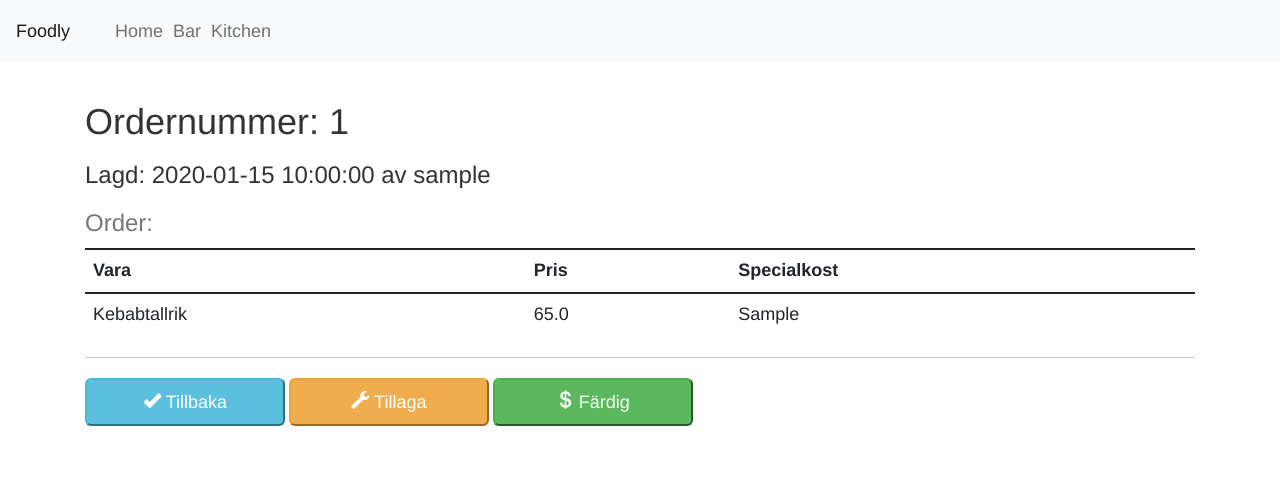
After one commit to OscarBohlin/foodly, a Flask app: page /status/1 in a window 1280 px wide. The commit adds this page. Shown: the top 480 px of the page. Run offline with Flask 2, Linux system fonts and the light colour scheme; data comes from the database, SQL or seed files in the repository; tables that the repository leaves empty hold one stand-in row (values such as "Sample post"); some libraries are stand-ins or nearby versions.

Commit message:
kitchen gui almost done

```diff
--- a/app.py
+++ b/app.py
@@ -93,9 +93,13 @@ def add_to_cart(product_id: int):
 	return redirect(url_for("bar"))
 
 
+
+
+
 @app.route("/kitchen", methods=["GET", "POST"])
 def kitchen():
-	orders_ready, orders_begin_prepared = db_manager.get_active_orders()
+	orders_ready, orders_begin_prepared = db_manager.get_active_orders() # tror inte att vi kommer att behöva denna
+
 	orders_placed = db_manager.get_placed_orders()
 	orders_cooking = db_manager.get_cooking_orders()
 	orders_done = db_manager.get_done_orders()
@@ -105,6 +109,41 @@ def kitchen():
 							orders_placed=orders_placed,
 							orders_cooking=orders_cooking,
 							orders_done=orders_done)
+
+@app.route("/status/<int:order_id>", methods=["GET","POST"])
+def status(order_id: int):
+	order = db_manager.get_any_order(order_id)
+
+	print(f"MIN FUCKING ORDER: {order_id}")
+	if order is None:
+		code = 404
+		message = "Order not found"
+		return render_template("errors/404.html",
+								error_code = code,
+								error_message = message)
+
+	return render_template("status.html", order = order)
+
+
+@app.route("/statuscooking/<int:order_id>", methods=["GET"])
+def statuscooking(order_id: int):
+	order_status_cooking = 2
+	db_manager.update_status(order_id, order_status_cooking)
+	return redirect(url_for("kitchen"))
+
+
+@app.route("/statusdone/<int:order_id>", methods=["GET"])
+def statusdone(order_id: int):
+	order_status_done = 3
+	db_manager.update_status(order_id, order_status_done)
+	return redirect(url_for("kitchen"))
+
+
+
+
+
+
+
 
 
 @app.route("/order/<int:order_id>", methods=["GET"])
--- a/db_manager.py
+++ b/db_manager.py
@@ -351,3 +351,39 @@ def get_done_orders():
 
 	done_orders = [order_id[0] for order_id in done_orders_tuple]
 	return done_orders
+
+def update_status(order_id: int, status: int):
+	connection = get_connection()
+
+	connection.execute("""UPDATE orders SET status = ?
+						WHERE order_id = ?""", (status, order_id))
+
+	connection.commit()
+	connection.close()
+
+def get_any_order(order_id: int) -> Order:
+
+	connection = get_connection()
+	# "order_id, last_modified, product_name, product_cost, product_category, item_diet, handled_by"
+
+	query = connection.execute("""SELECT o.order_id, o.last_modified, o.handled_by,
+										p.name, p.cost, p.category, i.diet,
+										o.status, o.placed_date
+						FROM orders AS o
+						INNER JOIN items AS i ON i.order_id = o.order_id
+						INNER JOIN products AS p ON p.product_id = i.product_id
+						WHERE o.order_id = ?""", (order_id,)).fetchall()
+
+	connection.commit()
+	connection.close()
+
+	if len(query) is 0:
+		return None
+
+	items = [parse_ItemToDisplay(item) for item in query]
+	last_modified = query[0][1]
+	handled_by 	= query[0][2]
+	status 		= query[0][7]
+	placed_date = query[0][8]
+
+	return Order(order_id, last_modified, handled_by, status, items, placed_date)
--- a/templates/kitchen.html
+++ b/templates/kitchen.html
@@ -11,21 +11,21 @@
             <h1 style="text-align: center;">Väntande ordrar</h1>
 
                 {% for order_id in orders_placed %}
-                <button type="button" onclick="window.location.href='/';" class="btn btn-lg btn-secondary order_id" style="background-color: blue;">{{ order_id }}</button>
+                <button type="button" onclick="window.location.href='/status/{{ order_id }}';" class="btn btn-lg btn-secondary order_id" style="background-color: rgb(99, 99, 252);">{{ order_id }}</button>
                 {% endfor %}
         </div>
         <div class="col-sm border-start">
             <h1 style="text-align: center;">Tillagas</h1>
 
                 {% for order_id in orders_cooking %}
-                <button type="button" onclick="window.location.href='/';" class="btn btn-lg btn-secondary kitchen_btn" style="background-color: yellow;">{{ order_id }}</button>
+                <button type="button" onclick="window.location.href='/status/{{ order_id }}';" class="btn btn-lg btn-secondary kitchen_btn" style="background-color: rgb(239, 239, 111);">{{ order_id }}</button>
                 {% endfor %}
 
         </div>
         <div class="col-sm border-start">
             <h1 style="text-align: center;">Klara</h1>
                 {% for order_id in orders_done %}
-                <button type="button" onclick="window.location.href='/';" class="btn btn-lg btn-secondary kitchen_btn" style="background-color: green;">{{ order_id }}</button>
+                <button type="button" onclick="window.location.href='/status/{{ order_id }}';" class="btn btn-lg btn-secondary kitchen_btn" style="background-color: lightgreen;">{{ order_id }}</button>
                 {% endfor %}
         </div>
     </div>
--- /dev/null
+++ b/templates/status.html
@@ -0,0 +1,59 @@
+{% extends 'bootstrap/base.html' %}
+{% import "bootstrap/wtf.html" as wtf %}
+
+{% include 'layout.html' %}
+
+
+{% block content %}
+<div class="container">
+
+	<div class="order">
+	<h1> Ordernummer: {{ order.order_id }}</h1>
+	<h3>Lagd: {{ order.placed_date }} av {{ order.handled_by }}</h3>
+
+
+		<div class="cart col">
+			<div class="table-responsive">
+			<table class="table table-sm borderless caption-top">
+			<caption>Order:</caption>
+				<thead>
+					<tr>
+						<th scope="col">Vara</th>
+						<th scope="col">Pris</th>
+						<th scope="col">Specialkost</th>
+					</tr>
+				</thead>
+				<tbody>
+					{% for ItemToDisplay in order.items %}
+						<tr >
+							<td>{{ ItemToDisplay.name }}</td>
+							<td>{{ ItemToDisplay.cost }}</td>
+
+							{% if ItemToDisplay.diet != None %}
+							<td>{{ ItemToDisplay.diet }}</td>
+							{% else %}
+							<td></td>
+							{% endif %}
+						</tr>
+						{% endfor %}
+				</tbody>
+			</table>
+			<hr style="width: 100%;">
+		</div>
+
+		<div>
+		<button type="button" class="btn-lg btn-info trash-button" onclick="window.location.href='/kitchen';">
+			<span class="glyphicon glyphicon-ok"></span>  Tillbaka
+		</button>
+		<button type="button" class="btn-lg btn-warning trash-button" onclick="window.location.href='/statuscooking/{{ order.order_id }}';">
+			<span class="glyphicon glyphicon-wrench"></span>  Tillaga
+		</button>
+        <button type="button" class="btn-lg btn-success trash-button" onclick="window.location.href='/statusdone/{{ order.order_id }}';">
+			<span class="glyphicon glyphicon-usd"></span>  Färdig
+		</button>
+		</div>
+
+
+	</div>
+</div>
+{% endblock %}
```
